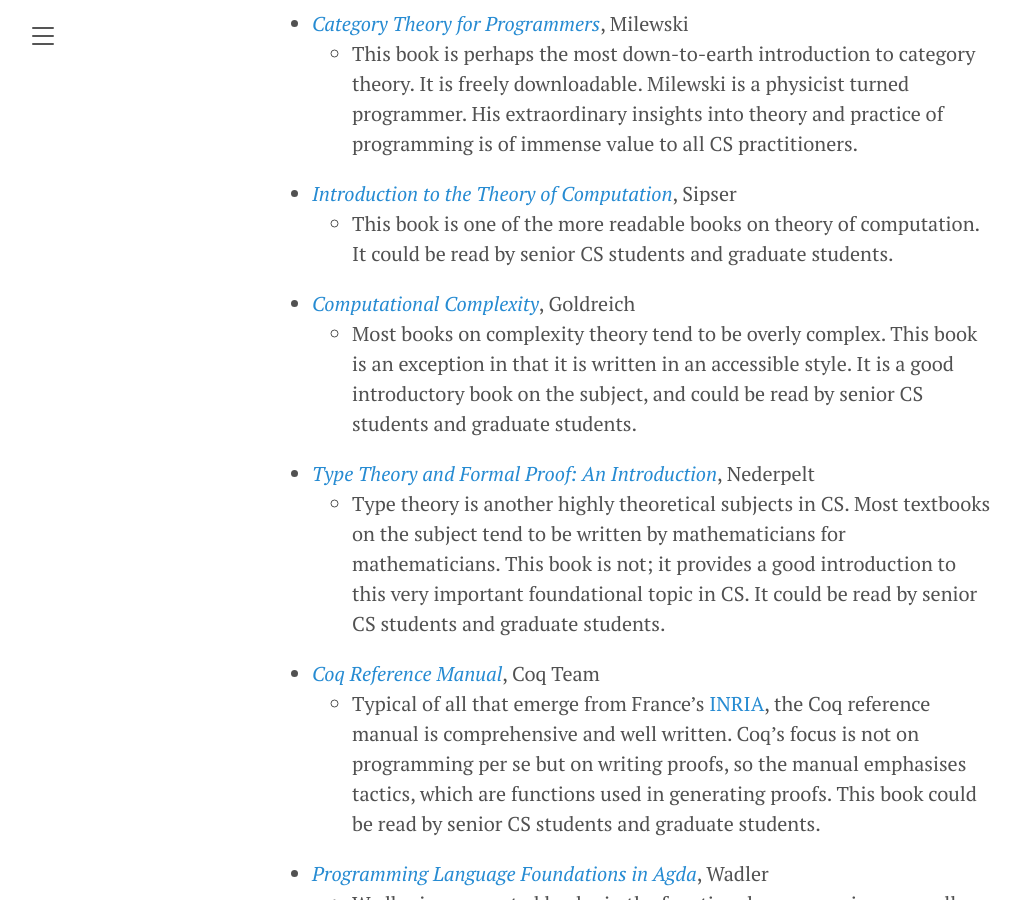
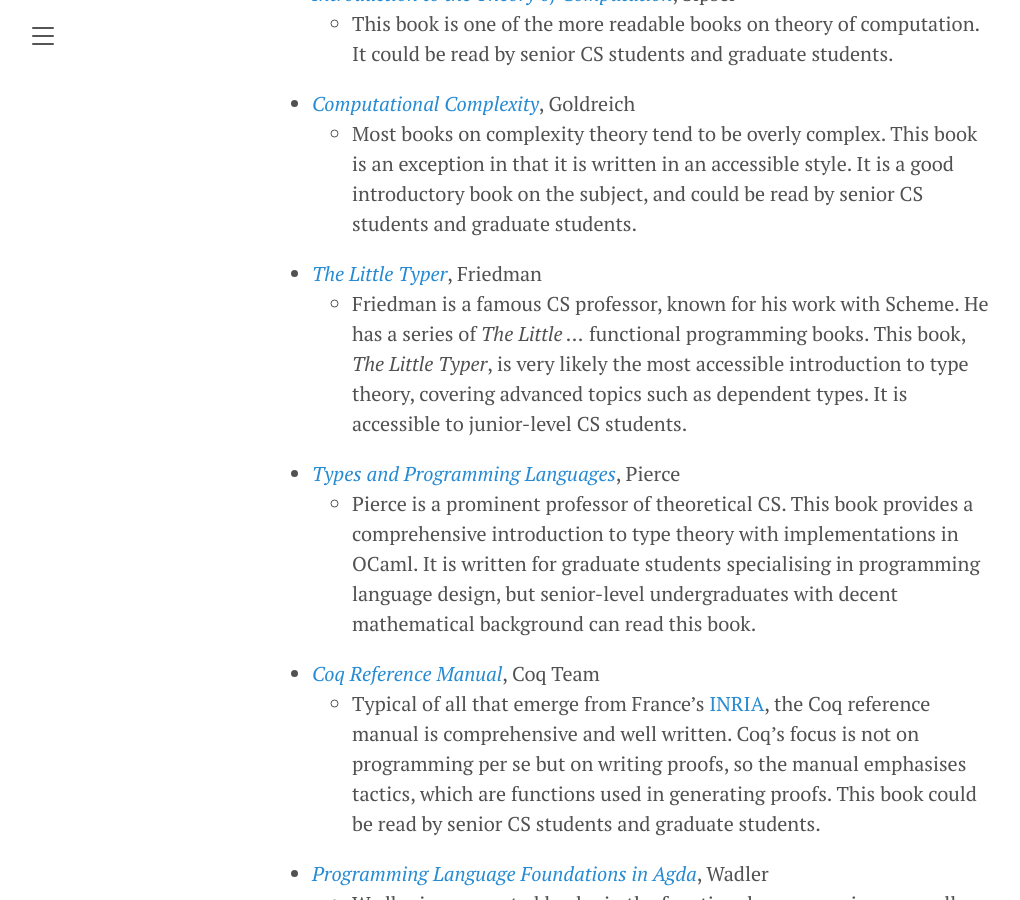
Before and after one commit to amenzwa/amenzwa.github.io, a Jekyll site: the page built from computing/CSCurriculum.md, in a window 1280 px wide and 900 px high, scrolled down 43783 px. Shown: the whole window, without its empty margins (8-1028 px from the left). Built offline with Jekyll 4.4.1, drawn with Linux system fonts in a browser that asks for light colours; our own code applies the rules of GitHub Pages for plain Markdown files; formulas are drawn with MathJax 3; some of the changed text lies outside the part shown.

Commit message:
add Pierce type theory book

```diff
--- a/computing/CSCurriculum.md
+++ b/computing/CSCurriculum.md
@@ -416,8 +414,10 @@ In this section, I enumerate a list of books that I recommend for CS students. I
   - This book is one of the more readable books on theory of computation. It could be read by senior CS students and graduate students.
 - *[Computational Complexity](https://www.amazon.com/Computational-Complexity-Perspective-Oded-Goldreich/dp/052188473X/ref=sr_1_1?dchild=1&keywords=computational+complexity+theory&qid=1611697663&s=books&sr=1-1)*, Goldreich
   - Most books on complexity theory tend to be overly complex. This book is an exception in that it is written in an accessible style. It is a good introductory book on the subject, and could be read by senior CS students and graduate students.
-- *[Type Theory and Formal Proof: An Introduction](https://www.amazon.com/Type-Theory-Formal-Proof-Introduction/dp/110703650X/ref=sr_1_2?crid=24G7Z714G8DOX&dchild=1&keywords=type+theory&qid=1611697727&sprefix=computational+complexity+theory%2Cstripbooks%2C150&sr=8-2)*, Nederpelt
-  - Type theory is another highly theoretical subjects in CS. Most textbooks on the subject tend to be written by mathematicians for mathematicians. This book is not; it provides a good introduction to this very important foundational topic in CS. It could be read by senior CS students and graduate students.
+- *[The Little Typer](https://www.amazon.com/Little-Typer-MIT-Press/dp/0262536439/ref=sr_1_1?dchild=1&keywords=The+Little+Typer&qid=1612639929&sr=8-1)*, Friedman
+  - Friedman is a famous CS professor, known for his work with Scheme. He has a series of *The Little ...* functional programming books. This book, *The Little Typer*, is very likely the most accessible introduction to type theory, covering advanced topics such as dependent types. It is accessible to junior-level CS students.
+- *[Types and Programming Languages](https://www.amazon.com/Types-Programming-Languages-MIT-Press/dp/0262162091/ref=sr_1_1?dchild=1&keywords=Types+and+Programming+Languages&qid=1617494263&sr=8-1)*, Pierce
+  - Pierce is a prominent professor of theoretical CS. This book provides a comprehensive introduction to type theory with implementations in OCaml. It is written for graduate students specialising in programming language design, but senior-level undergraduates with decent mathematical background can read this book.
 - *[Coq Reference Manual](https://coq.inria.fr/distrib/current/refman/)*, Coq Team
   - Typical of all that emerge from France's [INRIA](https://www.inria.fr/en), the Coq reference manual is comprehensive and well written. Coq's focus is not on programming per se but on writing proofs, so the manual emphasises tactics, which are functions used in generating proofs. This book could be read by senior CS students and graduate students.
 - [*Programming Language Foundations in Agda*](https://plfa.github.io/), Wadler
```
Also changed, not shown: other parts of computing/CSCurriculum.md (+0 -2 lines).
